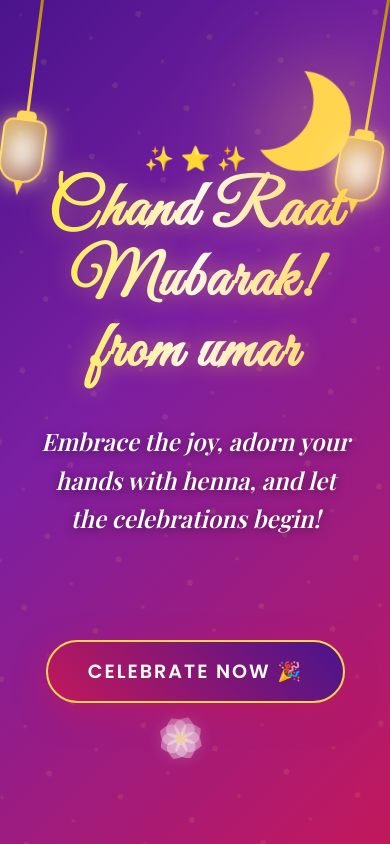
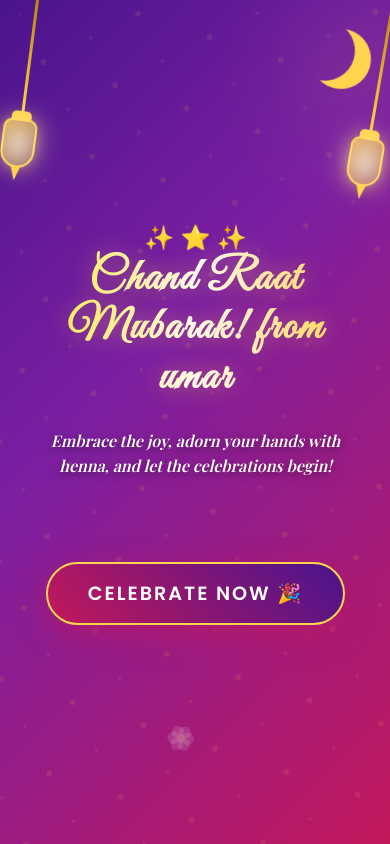
Before and after one commit to umer4444444/chand-raat, a website built with Vite: page index.html in a window 390 px wide. Built offline with nearby package versions, Linux system fonts and the light colour scheme; a web font is replaced by a local one.

Commit message:
Mobile responsiveness polish and personalized signature from Umar

```diff
--- a/main.js
+++ b/main.js
@@ -19,12 +19,13 @@ class FestiveBloom {
     this.x = x;
     this.y = y;
     this.scale = 0;
-    this.maxScale = isMega ? Math.random() * 0.8 + 0.8 : Math.random() * 0.4 + 0.3;
+    const isMobile = window.innerWidth < 768;
+    this.maxScale = isMega ? (isMobile ? 0.5 : 0.8) : (isMobile ? 0.25 : 0.4);
     this.opacity = 1;
     this.rotation = Math.random() * Math.PI * 2;
     this.petalCount = isMega ? 12 : Math.floor(Math.random() * 3) + 6;
-    this.growthSpeed = isMega ? 0.04 : 0.08;
-    this.fadeSpeed = isMega ? 0.005 : 0.015;
+    this.growthSpeed = isMega ? 0.04 : (isMobile ? 0.05 : 0.08);
+    this.fadeSpeed = isMega ? 0.005 : (isMobile ? 0.02 : 0.015);
 
     const colors = [
       'rgba(255, 213, 79, ', // Gold
@@ -211,7 +212,8 @@ window.addEventListener('click', (e) => {
 
 window.addEventListener('mousemove', (e) => {
   const now = Date.now();
-  if (now - lastMouseBloom > 120) {
+  const throttle = window.innerWidth < 768 ? 250 : 120;
+  if (now - lastMouseBloom > throttle) {
     spawnBloom(e.clientX, e.clientY);
     lastMouseBloom = now;
   }
--- a/style.css
+++ b/style.css
@@ -325,8 +325,46 @@ body.celebrate-filter {
 }
 
 @media (max-width: 768px) {
-  .greeting { font-size: 4rem; }
-  .content { padding: 30px 20px; border: none; background: transparent; backdrop-filter: none; box-shadow: none; }
-  .moon { width: 100px; height: 100px; top: 10%; right: 10%; }
+  .greeting {
+    font-size: 3.2rem; /* Significantly smaller */
+    line-height: 1.1;
+  }
+  .subtitle {
+    font-size: 1.1rem;
+    margin-top: 15px;
+  }
+  .signature {
+    font-size: 1.6rem;
+    margin-top: 10px;
+  }
+  .content {
+    padding: 30px 15px;
+    border: none;
+    background: transparent;
+    backdrop-filter: none;
+    box-shadow: none;
+    width: 95%;
+  }
+  .moon {
+    width: 80px;
+    height: 80px;
+    top: 5%;
+    right: 5%;
+    box-shadow: inset -15px -10px 0 0 var(--festive-gold);
+  }
   .lantern-wrapper:nth-child(2) { display: none; }
+  .lantern {
+    width: 30px;
+    height: 45px;
+  }
+  .lantern-glow {
+    width: 15px;
+    height: 25px;
+  }
 }
+
+@media (max-width: 480px) {
+  .greeting { font-size: 2.8rem; }
+  .subtitle { font-size: 1rem; }
+  .moon { width: 60px; height: 60px; }
+}
```
